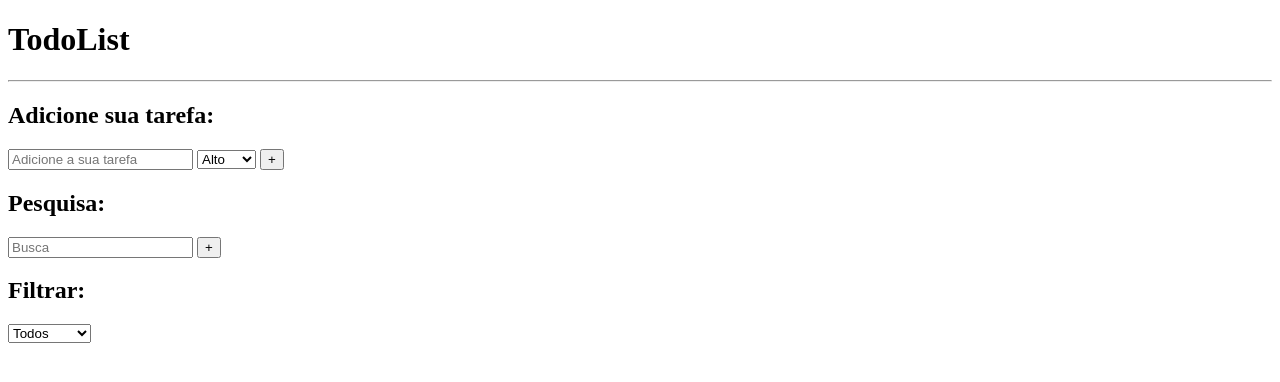
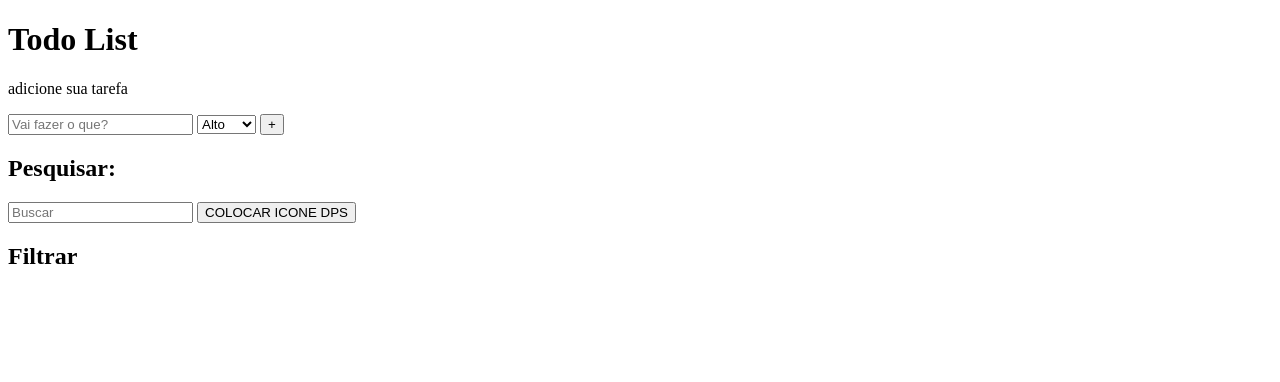
Before and after one commit to LoianSous/Projetotodolist, a plain HTML site: page principal/index.html in a window 1280 px wide. Drawn offline with Linux system fonts and the light colour scheme.

Commit message:
dei uma organizada no html

```diff
--- a/principal/index.html
+++ b/principal/index.html
@@ -4,33 +4,42 @@
     <meta charset="UTF-8">
     <meta name="viewport" content="width=device-width, initial-scale=1.0">
     <title>TodoList</title>
+    <link rel="stylesheet" href="style.css">
 </head>
 <body>
-    <div id="form">
-        <div class="todo">
-            <h1>TodoList</h1>
-            <hr class="linha">
-            <div class="addtarefa">
-                <h2>Adicione sua tarefa:</h2>
-                <input type="text" id="tarefaInput" name="tarefaName" placeholder="Adicione a sua tarefa">
-                <select name="prioridadeTarefa" id="prioridadeTarefa">
-                    <option value="Alto">Alto</option>
-                    <option value="Médio">Médio</option>
-                    <option value="Baixo">Baixo</option>
+    <div id="container">
+        <header>
+            <h1>Todo List</h1>
+        </header>
+
+        <form id="formulario">
+            <p>adicione sua tarefa</p>
+            <div class="formulario_ferramentas">
+                <input type="text" id="form_input" placeholder="Vai fazer o que?">
+                <select name="select" id="select">
+                    <option value="alto">Alto</option>
+                    <option value="medio">Médio</option>
+                    <option value="baixo">Baixo</option>
                 </select>
-                <button class="button" id="addButton" name="addButton">+</button>
+
+                <button type="submit">+</button>
             </div>
-            <div class="addtarefa">
-                <h2>Pesquisa:</h2>
-                <input type="text" id="pesquisaInput" name="pesquisaName" placeholder="Busca">
-                <button class="button" id="pesquisaButton" name="pesquisaButton">+</button>
-                <h2>Filtrar:</h2>
-                <select name="filtroPrioridade" id="filtroPrioridade">
-                    <option value="Todos">Todos</option>
-                    <option value="NaoFeitos">Não feitos</option>
-                    <option value="Feitos">Feitos</option>
-                </select>
+        </form>
+
+
+        <div id="formulario_baixo">
+            <div id="pesquisa">
+                <h2>Pesquisar:</h2>
+                <form>
+                    <input type="text" id="pesquisa_input" placeholder="Buscar">
+                    <button id="botao_apagar">COLOCAR ICONE DPS</button>
+                </form>
             </div>
+        </div>
+
+        <div id="filto">
+            <h2>Filtrar</h2>
+
         </div>
     </div>
 </body>
```
Also changed, not shown: principal/style.css (added).
